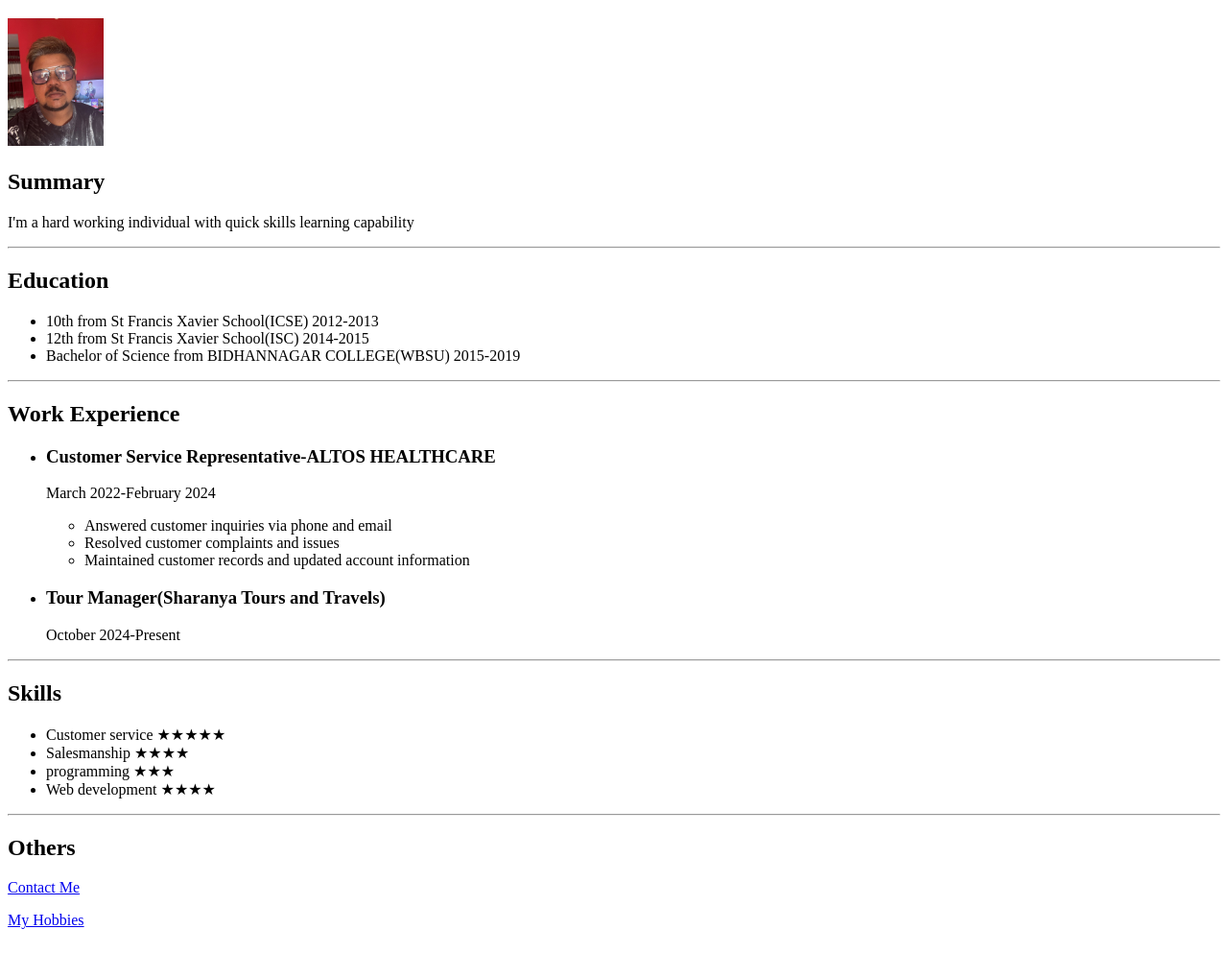
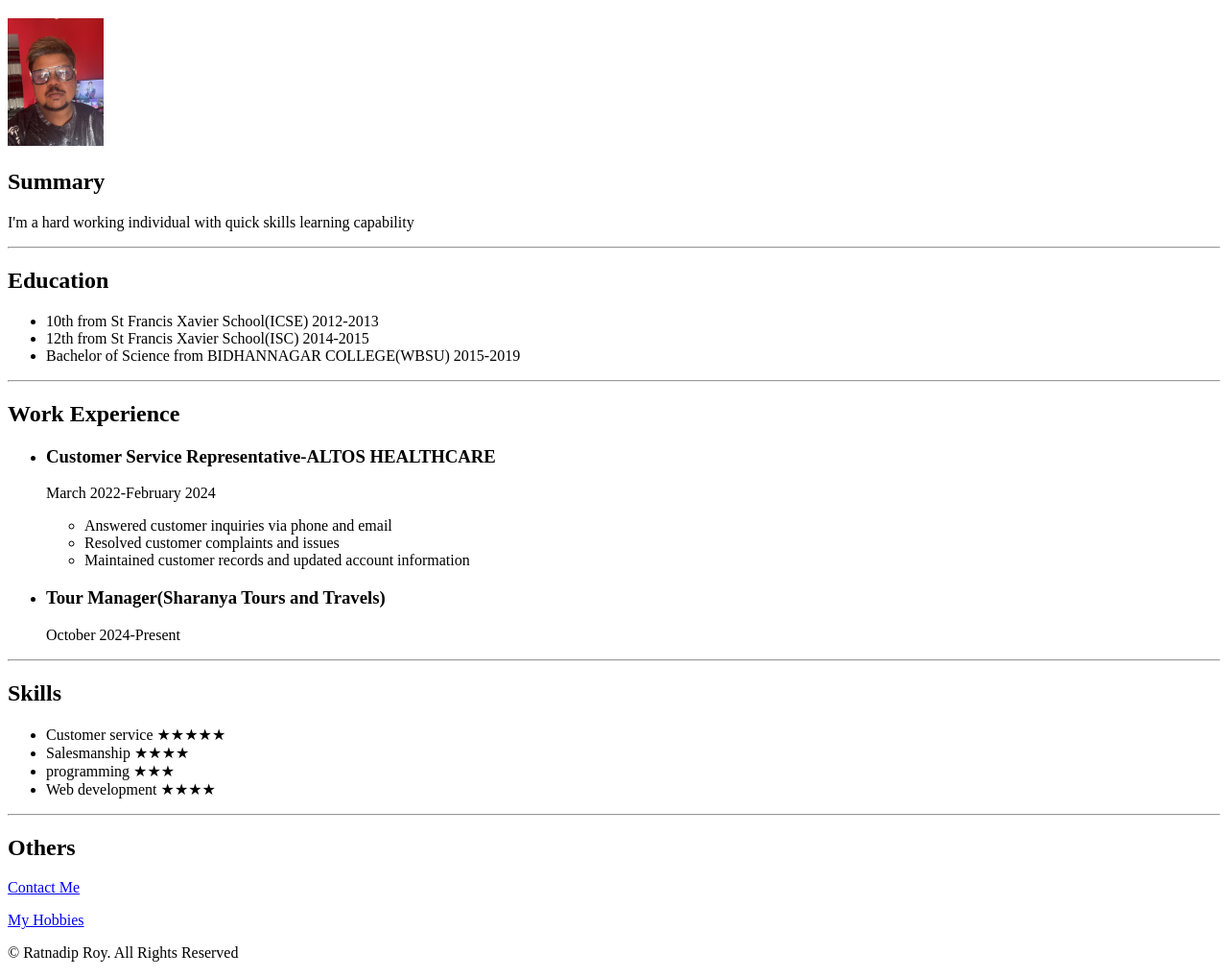
Before and after one commit to ROYCERC/Resume, a plain HTML site: page index.html in a window 1280 px wide. Shown: the part 61-1079 px from the top of the page at 96% size. Before the commit the page ends 1037 px from the top, so only its background shows below. Drawn offline with Linux system fonts and the light colour scheme.

Commit message:
Update index.html

```diff
--- a/index.html
+++ b/index.html
@@ -67,7 +67,7 @@
     <p><a href="contact.html">Contact Me</a> </p>
     <a href="hobbies.html">My Hobbies</a>
 
-
+   <p>&copy Ratnadip Roy. All Rights Reserved</p>
 
 
 </body>
```
